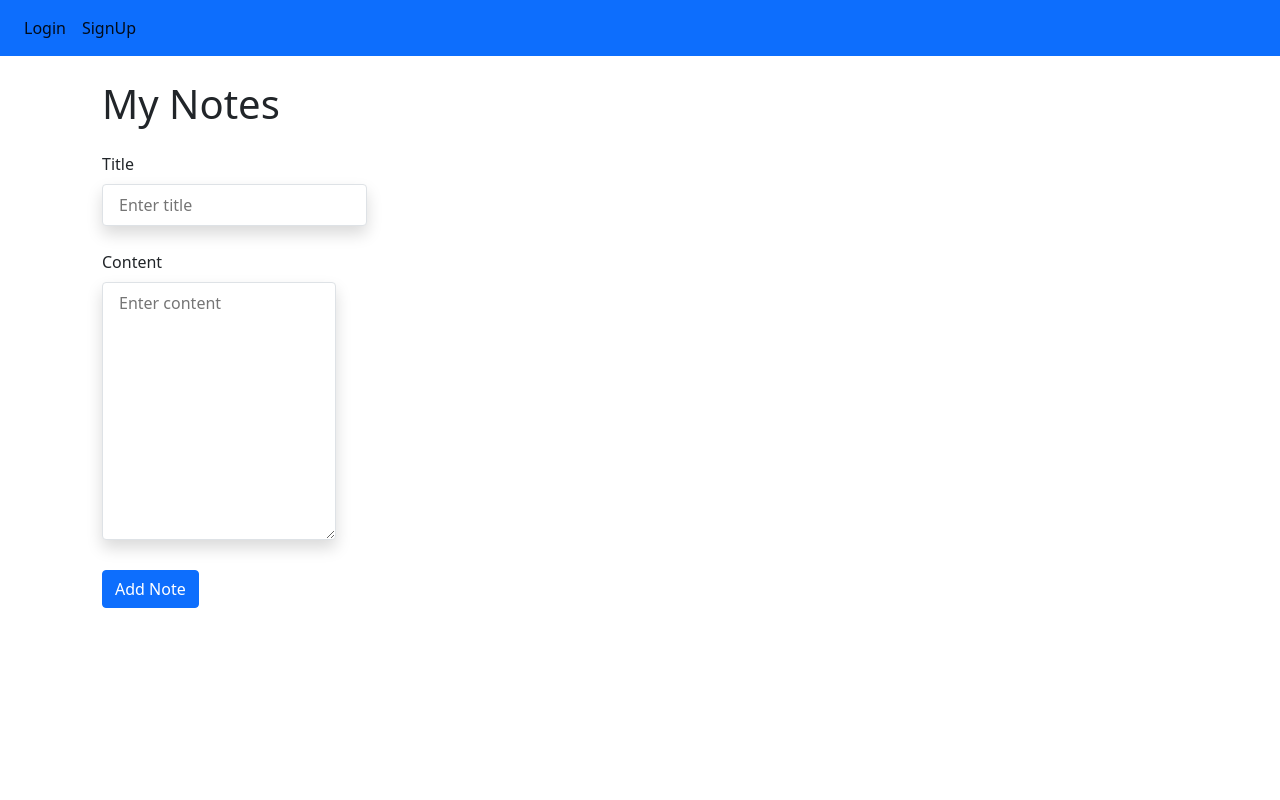
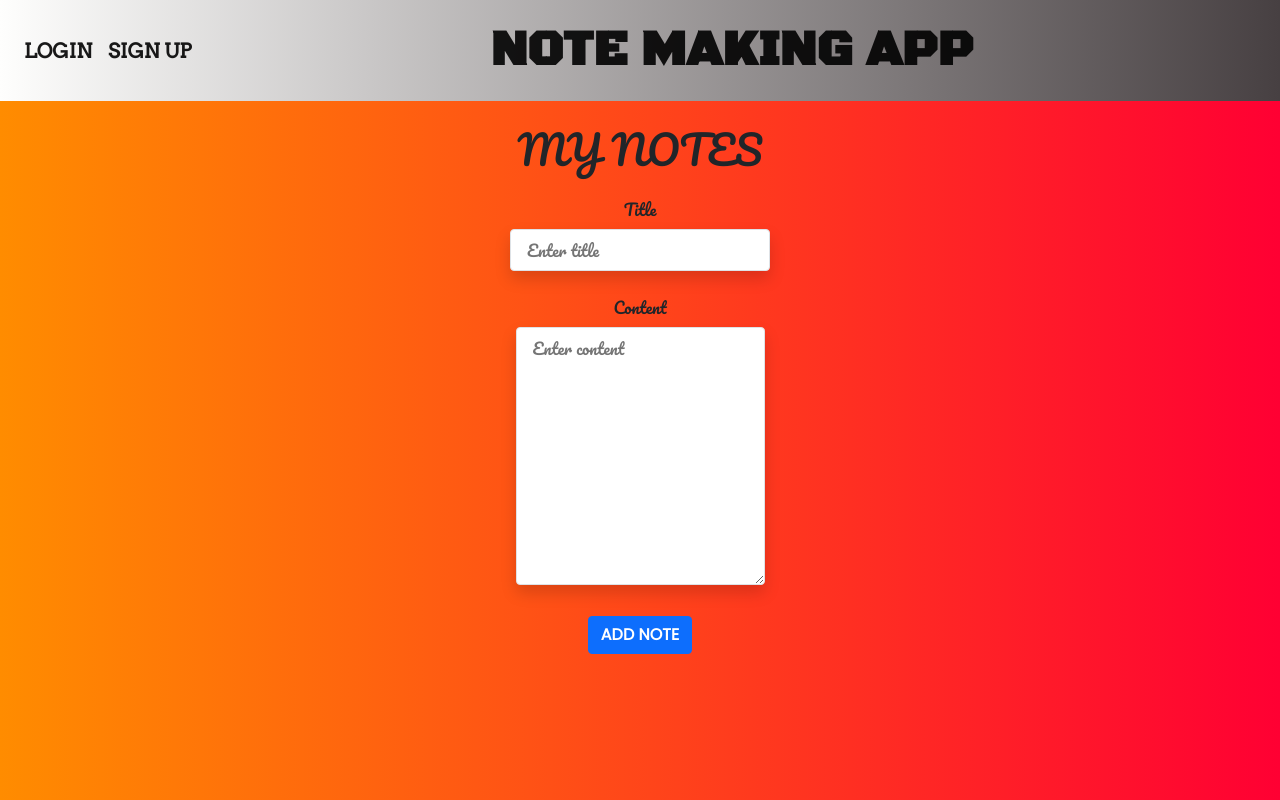
Before and after one commit to RRhere/Flask-Web-Application, a Flask app: page /home in a window 1280 px wide. Run offline with Flask 3, Linux system fonts and the light colour scheme; some libraries are stand-ins or nearby versions.

Commit message:
commit git;

```diff
--- /dev/null
+++ b/website/static/styles.css
@@ -0,0 +1,33 @@
+body {
+    margin: 0;
+    padding: 0;
+    font-family: Arial, sans-serif;
+    background: linear-gradient(to right, #ff8c00, #ff0033)
+}
+.custom-font {
+    font-family:  'Pacifico', cursive;
+}
+.custom-font-1 {
+    font-family:  'Poppins', cursive;
+    font-weight: bold
+}
+.custom-font-nav {
+    font-family:  'Arvo', cursive;
+    font-weight: bold;
+    font-size: 20px
+}
+.custom-navbar {
+    background: linear-gradient(to right, #fefefd, #474042)
+}
+.custom-h1 {
+    text-align: center;
+    font-family: 'Black Ops One';
+    font-size: 50px;
+}
+.custom-border {
+    border-color: #111212;
+}
+.custom-font-head {
+    font-family: 'Permanent Marker';
+    font-size: 30px;
+}
--- a/website/templates/base.html
+++ b/website/templates/base.html
@@ -5,11 +5,13 @@
   <meta name="viewport" content="width=device-width, initial-scale=1.0">
   <title>{% block title %}Home{% endblock %}</title>
   <link rel="stylesheet" href="https://stackpath.bootstrapcdn.com/bootstrap/5.0.0-alpha1/css/bootstrap.min.css" integrity="sha384-r4NyP46KrjDleawBgD5tp8Y7UzmLA05oM1iAEQ17CSuDqnUK2+k9luXQOfXJCJ4I" crossorigin="anonymous">
+  <link rel="stylesheet" href="/static/styles.css">
+  <link rel="stylesheet" href="https://fonts.googleapis.com/css2?family=Arvo&family=Black+Ops+One&family=Poppins&family=Pacifico&family=Permanent+Marker&display=swap">
   <script src="https://cdn.jsdelivr.net/npm/popper.js@1.16.0/dist/umd/popper.min.js" integrity="sha384-Q6E9RHvbIyZFJoft+2mJbHaEWldlvI9IOYy5n3zV9zzTtmI3UksdQRVvoxMfooAo" crossorigin="anonymous"></script>
   <script src="https://stackpath.bootstrapcdn.com/bootstrap/5.0.0-alpha1/js/bootstrap.min.js" integrity="sha384-oesi62hOLfzrys4LxRF63OJCXdXDipiYWBnvTl9Y9/TRlw5xlKIEHpNyvvDShgf/" crossorigin="anonymous"></script>
 </head>
 <body>
-    <nav class="navbar navbar-expand-sm navbar-light bg-primary">
+    <nav class="navbar navbar-expand-sm navbar-light custom-navbar custom-font-nav">
         <div class="container-fluid">
         <button class="navbar-toggler" type="button" data-toggle="collapse" data-target="#navbarID">
             <span class="navbar-toggler-icon"></span>
@@ -17,14 +19,17 @@
         <div class="collapse navbar-collapse" id="navbarID">
             <div class="navbar-nav">
                 {% if user.is_authenticated %}
-                <a class="nav-link active" id="home" aria-current="page" href="/home">Home</a>
-                <a class="nav-link active" id="logout" aria-current="page" href="/logout">Logout</a>
+                <a class="nav-link active" id="logout" aria-current="page" href="/logout">LOGOUT</a>
                 {% else %}
-                <a class="nav-link active" id="login" aria-current="page" href="/login">Login</a>
-                <a class="nav-link active" id="signUp" aria-current="page" href="/signup">SignUp</a>
+                <a class="nav-link active" id="login" aria-current="page" href="/login">LOGIN</a>
+                <a class="nav-link active" id="signUp" aria-current="page" href="/signup">SIGN UP</a>
                 {% endif %}
             </div>
+            <a class="navbar-brand mx-auto custom-h1" href="#">
+                NOTE MAKING APP
+            </a>
         </div>
+
         </div>
     </nav>
 
--- a/website/templates/home.html
+++ b/website/templates/home.html
@@ -1,41 +1,40 @@
-{% extends "base.html" %} {% block title %}Home{% endblock %}
-
+{% extends "base.html" %} {% block title %}Notes{% endblock %}
 {% block content %}
-<!doctype html>
-
-  <div class="container mx-auto py-4">
-    <h1 class="text-2xl font-bold mb-4">My Notes</h1>
+<!DOCTYPE html>
+<body>
+  <div class="container mx-auto py-4 text-center">
+    <h1 class="text-xl font-bold mb-4 custom-font">MY NOTES</h1>
 
     <form method="POST" action="/">
       <div class="mb-4">
-        <label class="block text-gray-700 font-bold mb-2" for="title">Title</label>
+        <label class="block text-gray-700 font-bold mb-2 custom-font" for="title">Title</label>
         <br/>
-        <input class="shadow appearance-none border rounded w-full py-2 px-3 text-gray-700 leading-tight focus:outline-none focus:shadow-outline" id="title" name="title" type="text" placeholder="Enter title">
+        <input class="shadow appearance-none border rounded w-full py-2 px-3 text-gray-700 leading-tight focus:outline-none focus:shadow-outline custom-font" id="title" name="title" type="text" placeholder="Enter title">
       </div>
 
       <div class="mb-4">
-        <label class="block text-gray-700 font-bold mb-2" for="content">Content</label>
+        <label class="block text-gray-700 font-bold mb-2 custom-font" for="content">Content</label>
         <br/>
-        <textarea class="shadow appearance-none border rounded w-full py-2 px-3 text-gray-700 leading-tight focus:outline-none focus:shadow-outline" id="content" name="content" rows="10" placeholder="Enter content"></textarea>
+        <textarea class="shadow appearance-none border rounded w-full py-2 px-3 text-gray-700 leading-tight focus:outline-none focus:shadow-outline custom-font" id="content" name="content" rows="10" placeholder="Enter content"></textarea>
       </div>
 
-      <button class="btn btn-primary" type="submit">
-        Add Note
+      <button class="btn btn-primary custom-font-1" type="submit">
+        ADD NOTE
       </button>
     </form>
-
+  </br>
     {% for note in notes %}
-    <div class="border rounded p-4 mb-4">
-      <h2 class="text-lg font-bold">{{ note.title }}</h2>
-      <div class="text-content">{{ note.content }}</div>
-      <p class="text-sm text-gray-700">{{ note.created }}</p>
+    <div class="border rounded p-4 mb-4 custom-border">
+      <h2 class="text-lg font-bold custom-font">{{ note.title }}</h2>
+      <div class="text-content custom-font">{{ note.content }}</div>
+      <p class="text-sm text-gray-700 custom-font">{{ note.created }}</p>
       <form method="POST" action="/delete/{{ note.id }}">
-        <button class="btn btn-danger" type="submit">
-          Delete
+        <button class="btn btn-danger custom-font-1" type="submit">
+          DELETE
         </button>
       </form>
     </div>
     {% endfor %}
   </div>
-
+</body>
 {% endblock %}
```
Also changed, not shown: website/templates/login.html (+11 -7 lines), website/templates/signup.html (+9 -7 lines).
